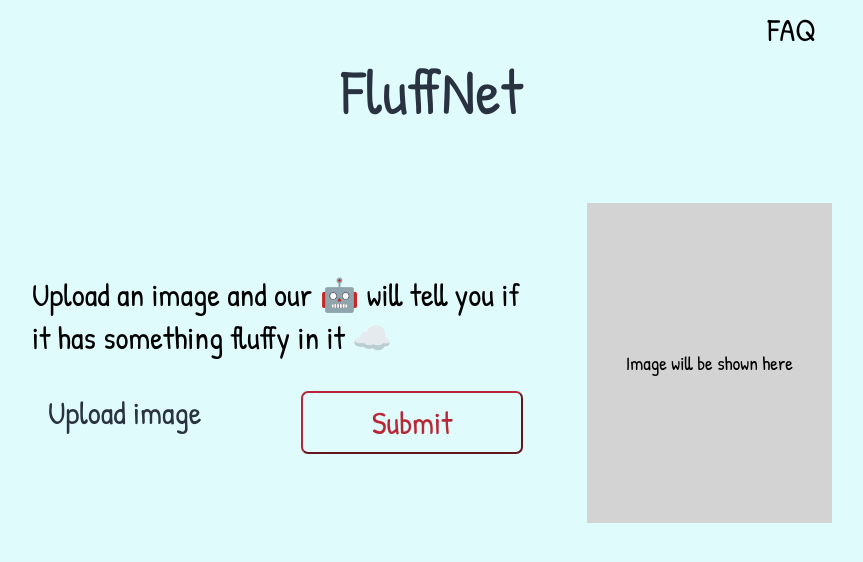
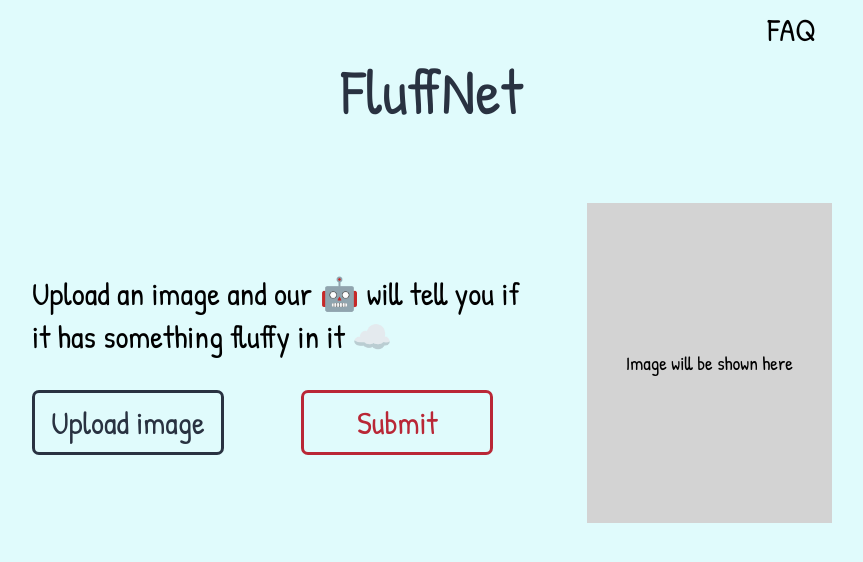
Before and after one commit to mihailthebuilder/fluffnet-front, a React (Create React App) app: page / in a window 1280 px wide. Shown: the top 562 px of the page, without its empty margins (208-1071 px from the left). Built offline with nearby package versions, Linux system fonts and the light colour scheme.

Commit message:
button styling

```diff
--- a/src/App.scss
+++ b/src/App.scss
@@ -52,12 +52,20 @@ h1 {
     grid-template-columns: 1fr 1fr;
     column-gap: 3rem;
 
+    label {
+      display: flex;
+    }
+
     .button {
       font-size: 2rem;
-      padding: 0.5rem 1rem;
+      padding: 0.5rem 0;
       cursor: pointer;
       background: none;
       border-radius: 7px;
+      border-style: solid;
+      border-width: 3px;
+      width: 12rem;
+      text-align: center;
     }
 
     .upload-button {
```
